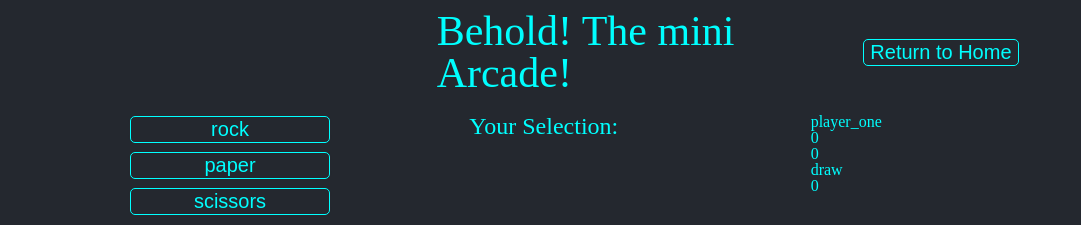
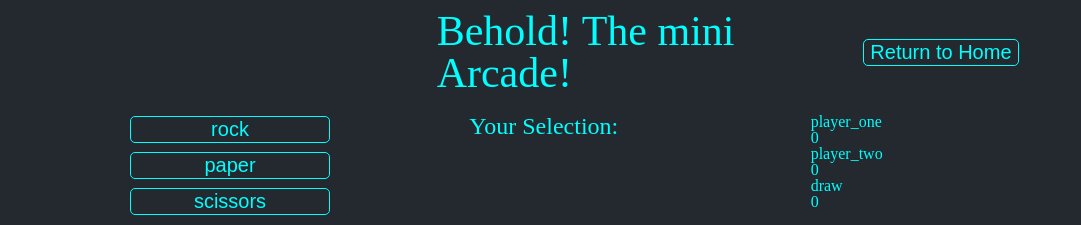
Before and after one commit to CD-Mackay/mini-arcade, a React app: page /rockpaperscissors in a window 1280 px wide. Shown: the top 225 px of the page, without its empty margins (0-1081 px from the left). Built offline with nearby package versions, Linux system fonts and the light colour scheme.

Commit message:
debug scorekeeper name error

```diff
--- a/client/src/components/atoms/ScoreKeeper/ScoreKeeper.js
+++ b/client/src/components/atoms/ScoreKeeper/ScoreKeeper.js
@@ -13,7 +13,8 @@ const ScoreKeeper = ({record, name}) => {
   const displayRecord = (object) => {
     let array = []
     for (const property in object) {
-      if (name !== "" && property === "player_two" ) {
+      if (name && property === "player_two" ) {
+        console.log("property", property);
         array.push(<div><p>{name}</p><p>{object[property]}</p></div>)
       } else {
         array.push(<div><p>{property}</p><p>{object[property]}</p></div>);
```
